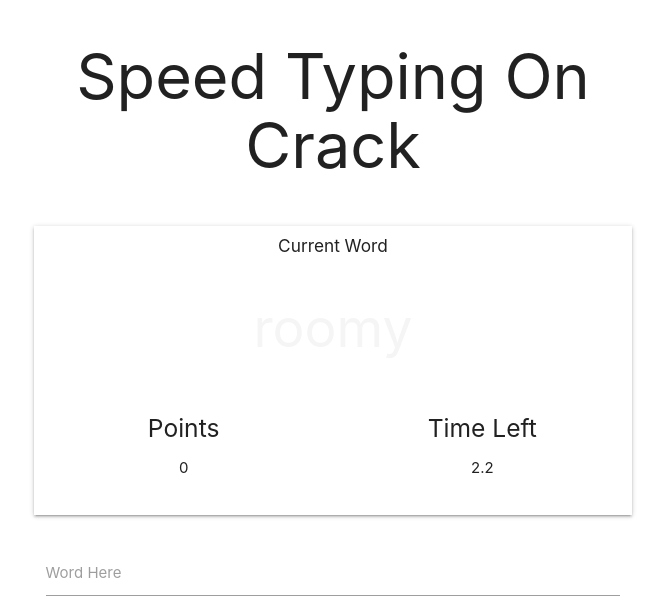
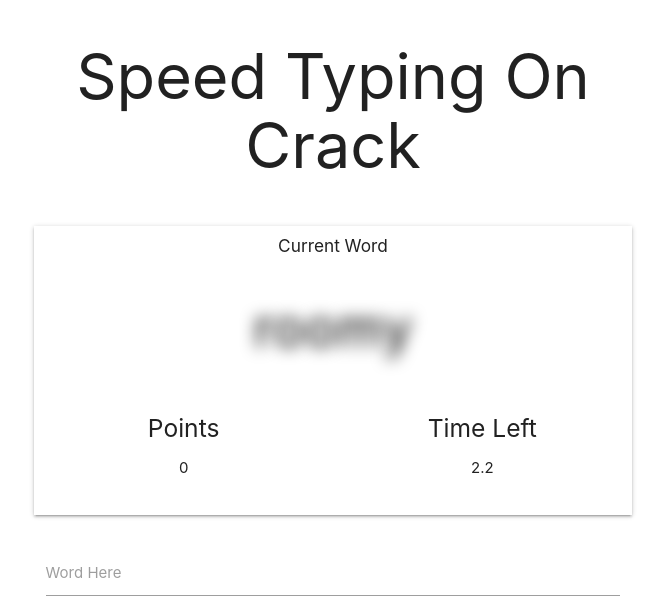
Before and after one commit to freddjah/speed-typing-app, a website: page src/index.html in a window 1280 px wide. Both pictures are taken after a click on the button "START". Shown: the whole page, without its empty margins (307-972 px from the left). Drawn offline with nearby package versions, Linux system fonts and the light colour scheme; files that its build step writes are made by us from their sources.

Commit message:
Added blur effect.

```diff
--- a/src/public/css/main.css
+++ b/src/public/css/main.css
@@ -7,3 +7,8 @@
   -webkit-transform: rotate(180deg);
   transform: rotate(180deg);
 }
+
+.blur {
+  text-shadow: 0 0 16px black;
+  color: transparent;
+}
--- a/src/public/js/app.js
+++ b/src/public/js/app.js
@@ -124,6 +124,10 @@ const CURRENT_WORD_EFFECTS = [
   {
     type: 'UPSIDE_DOWN',
     cssClasses: ['red-text', 'text-darken-4', 'upside-down']
+  },
+  {
+    type: 'BLUR',
+    cssClasses: ['blur']
   }
 ]
 
@@ -189,7 +193,8 @@ let updateCurrentWord = () => {
 
   if (Math.random() > .75) {
     effectsHandler.removeEffect(currentEffect)
-    const randomEffect = CURRENT_WORD_EFFECTS[Math.floor(Math.random() * CURRENT_WORD_EFFECTS.length)]
+    // const randomEffect = CURRENT_WORD_EFFECTS[Math.floor(Math.random() * CURRENT_WORD_EFFECTS.length)]
+    const randomEffect = CURRENT_WORD_EFFECTS[4]
     currentEffect = randomEffect
     effectsHandler.addEffect(randomEffect)
   }
```
